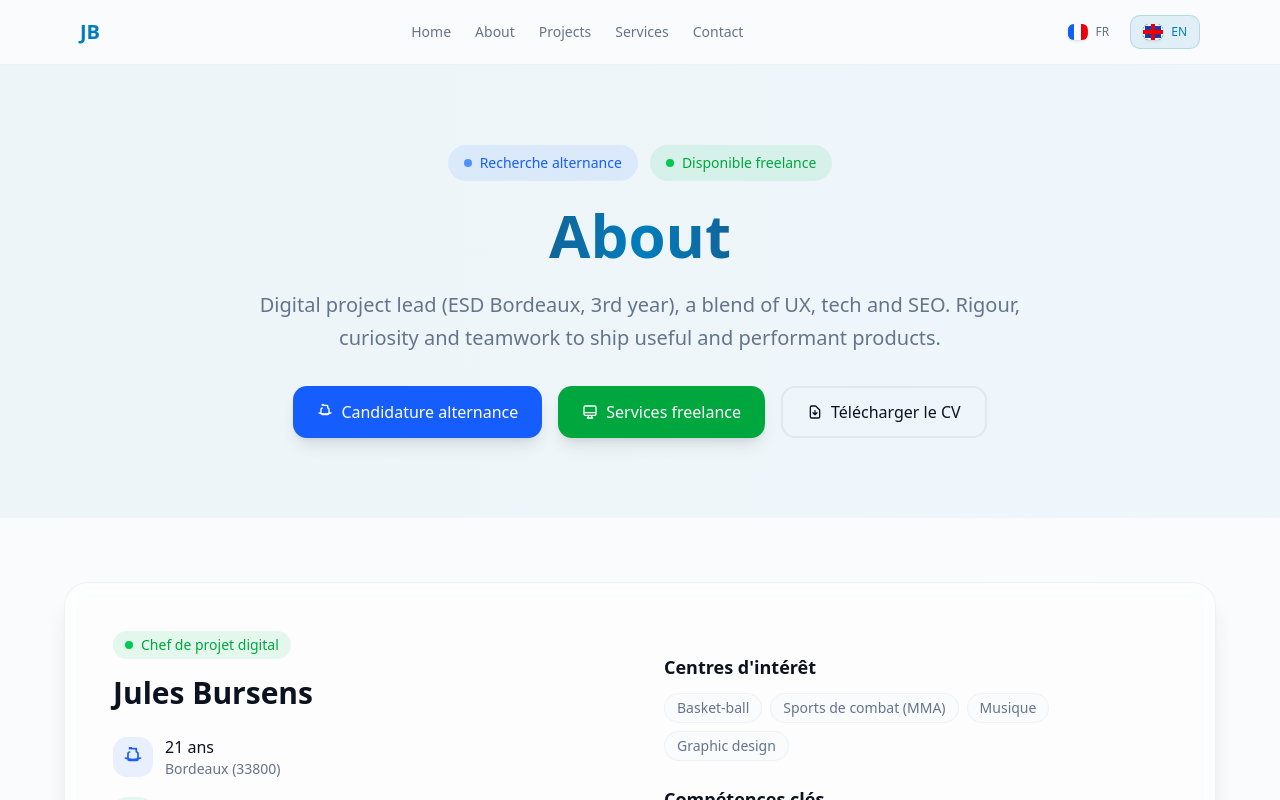
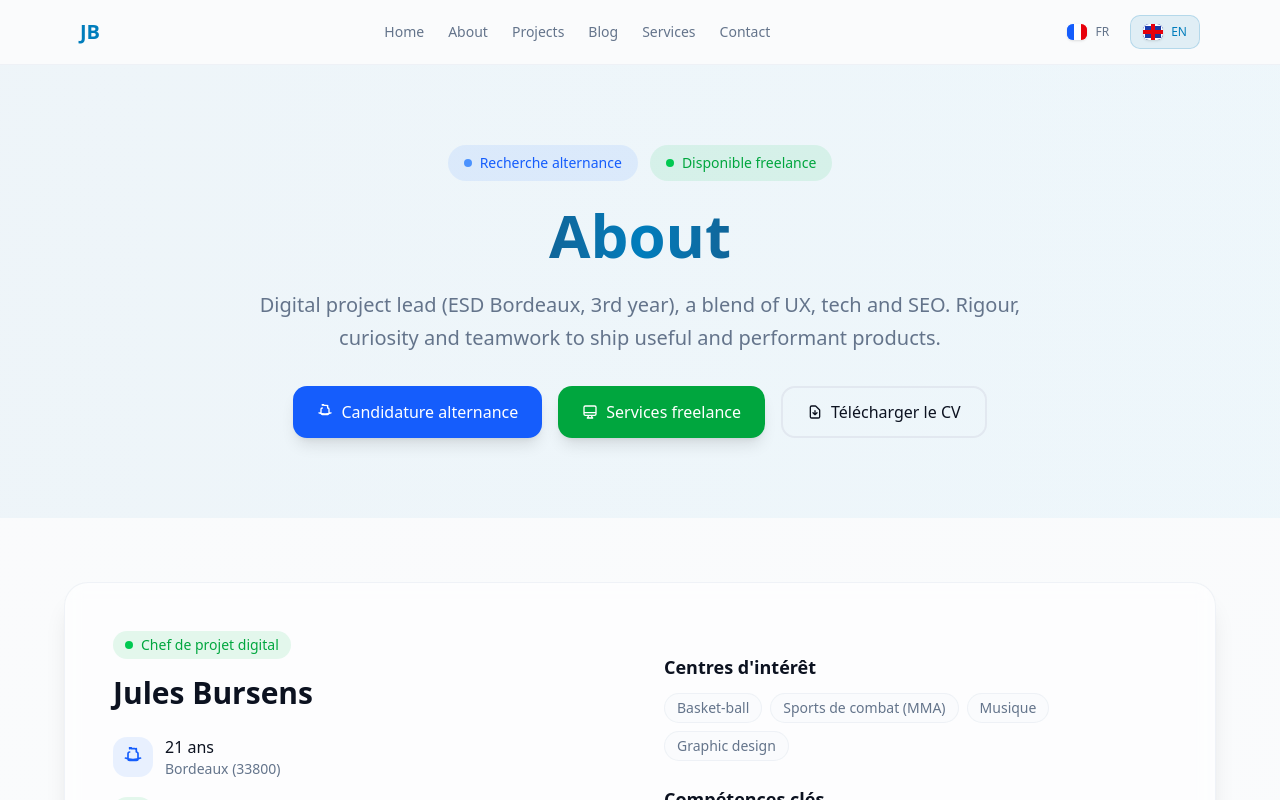
Before and after one commit to jules47800/jb-portfolio, a Next.js app: page /en/about in a window 1280 px wide. Shown: the top 800 px of the page. Built offline with nearby package versions, Linux system fonts and the light colour scheme.

Commit message:
Add Blog link to header navigation
- Add Blog link between Projects and Services in desktop navigation
- Add Blog link in mobile burger menu
- Use existing translations (fr: 'Blog', en: 'Blog')
- Consistent styling with other navigation links
- Available on both desktop and mobile versions

```diff
--- a/components/global/SimpleHeader.tsx
+++ b/components/global/SimpleHeader.tsx
@@ -57,6 +57,12 @@ export function SimpleHeader() {
             className="text-sm font-medium text-muted-foreground hover:text-foreground transition-colors"
           >
             {t("projects")}
+          </Link>
+          <Link
+            href={`/${locale}/blog`}
+            className="text-sm font-medium text-muted-foreground hover:text-foreground transition-colors"
+          >
+            {t("blog")}
           </Link>
           <Link
             href={`/${locale}/services`}
@@ -168,6 +174,12 @@ export function SimpleHeader() {
                 {t("projects")}
               </Link>
               <Link
+                href={`/${locale}/blog`}
+                className="block px-4 py-3 text-lg font-medium text-muted-foreground hover:text-foreground hover:bg-muted/50 rounded-lg transition-all duration-200"
+              >
+                {t("blog")}
+              </Link>
+              <Link
                 href={`/${locale}/services`}
                 className="block px-4 py-3 text-lg font-medium text-muted-foreground hover:text-foreground hover:bg-muted/50 rounded-lg transition-all duration-200"
               >
```
